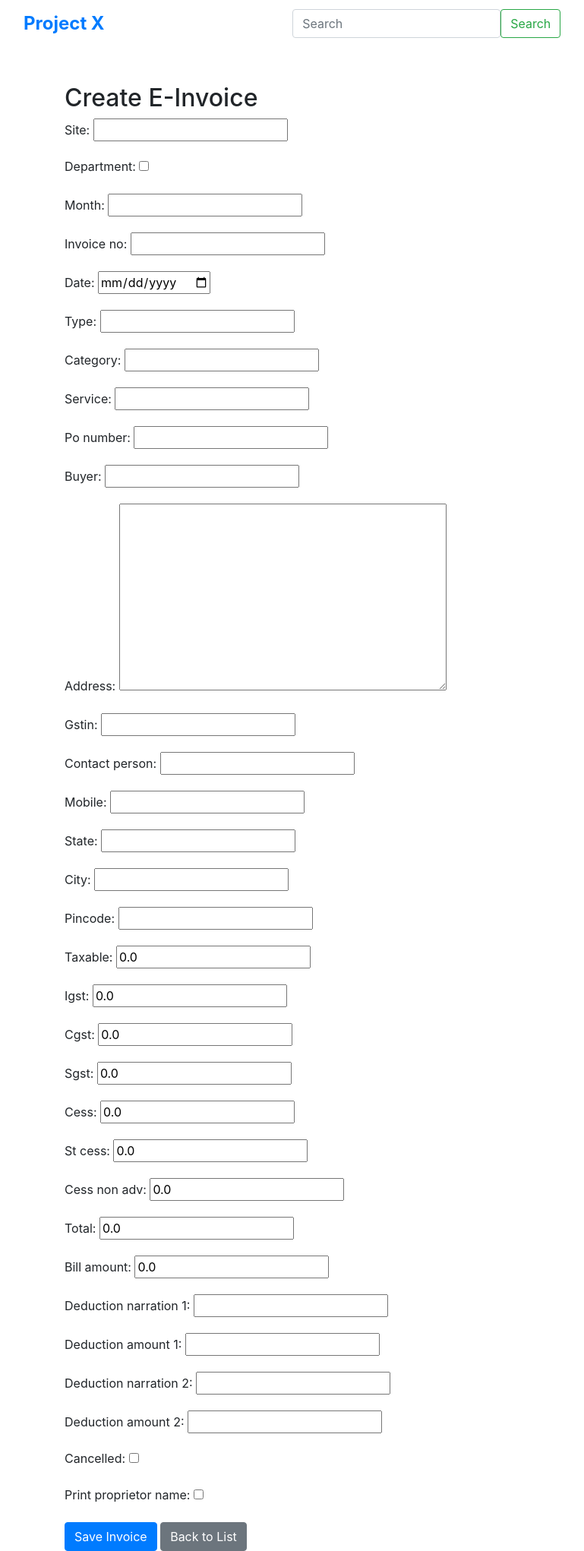
After one commit to arush420/Project-X, a Django app: page /employees/e-invoices/new/ in a window 1280 px wide. The commit adds this page. Shown: the whole page at 76% size, without its empty margins (0-769 px from the left). Run offline with Django 3.2, Linux system fonts and the light colour scheme; some libraries are stand-ins or nearby versions.

Commit message:
e-invoice added but problem with the list

```diff
--- a/salary_management/employees/forms.py
+++ b/salary_management/employees/forms.py
@@ -1,6 +1,7 @@
 from django import forms
 from .models import (Employee, Task, Payment, PurchaseItem, VendorInformation,
-                     Company, SalaryRule, Profile, StaffSalary, AdvanceTransaction)
+                     Company, SalaryRule, Profile, StaffSalary, AdvanceTransaction,
+                     EInvoice)
 from django.contrib.auth.forms import AuthenticationForm, UserCreationForm
 from django.contrib.auth.models import User
 import re
@@ -286,3 +287,18 @@ class AdvanceTransactionForm(forms.ModelForm):
         widgets = {
             'date': forms.SelectDateWidget(),
         }
+
+# E invoice for company
+class EInvoiceForm(forms.ModelForm):
+    class Meta:
+        model = EInvoice
+        fields = [
+            'site', 'department', 'month', 'invoice_no', 'date', 'type', 'category', 'service',
+            'po_number', 'buyer', 'address', 'gstin', 'contact_person', 'mobile', 'state', 'city',
+            'pincode', 'taxable', 'igst', 'cgst', 'sgst', 'cess', 'st_cess', 'cess_non_adv', 'total',
+            'bill_amount', 'deduction_narration_1', 'deduction_amount_1', 'deduction_narration_2', 'deduction_amount_2',
+            'cancelled', 'print_proprietor_name'
+        ]
+        widgets = {
+            'date': forms.DateInput(attrs={'type': 'date'}),
+        }
--- a/salary_management/employees/models.py
+++ b/salary_management/employees/models.py
@@ -477,3 +477,42 @@ class AdvanceTransaction(models.Model):
 
     def __str__(self):
         return f"Transaction on {self.date} for {self.staff_salary.name}"
+
+
+# E - Invoice
+class EInvoice(models.Model):
+    site = models.CharField(max_length=100)
+    department = models.BooleanField(default=False)
+    month = models.CharField(max_length=20)
+    invoice_no = models.CharField(max_length=50)
+    date = models.DateField()
+    type = models.CharField(max_length=50)
+    category = models.CharField(max_length=50)
+    service = models.CharField(max_length=100)
+    po_number = models.CharField(max_length=50, blank=True, null=True)
+    buyer = models.CharField(max_length=100, blank=True, null=True)
+    address = models.TextField(blank=True, null=True)
+    gstin = models.CharField(max_length=15, blank=True, null=True)
+    contact_person = models.CharField(max_length=100, blank=True, null=True)
+    mobile = models.CharField(max_length=15, blank=True, null=True)
+    state = models.CharField(max_length=50, blank=True, null=True)
+    city = models.CharField(max_length=50, blank=True, null=True)
+    pincode = models.CharField(max_length=10, blank=True, null=True)
+    taxable = models.DecimalField(max_digits=10, decimal_places=2, default=0.00)
+    igst = models.DecimalField(max_digits=10, decimal_places=2, default=0.00)
+    cgst = models.DecimalField(max_digits=10, decimal_places=2, default=0.00)
+    sgst = models.DecimalField(max_digits=10, decimal_places=2, default=0.00)
+    cess = models.DecimalField(max_digits=10, decimal_places=2, default=0.00)
+    st_cess = models.DecimalField(max_digits=10, decimal_places=2, default=0.00)
+    cess_non_adv = models.DecimalField(max_digits=10, decimal_places=2, default=0.00)
+    total = models.DecimalField(max_digits=10, decimal_places=2, default=0.00)
+    bill_amount = models.DecimalField(max_digits=10, decimal_places=2, default=0.00)
+    deduction_narration_1 = models.CharField(max_length=255, blank=True, null=True)
+    deduction_amount_1 = models.DecimalField(max_digits=10, decimal_places=2, blank=True, null=True)
+    deduction_narration_2 = models.CharField(max_length=255, blank=True, null=True)
+    deduction_amount_2 = models.DecimalField(max_digits=10, decimal_places=2, blank=True, null=True)
+    cancelled = models.BooleanField(default=False)
+    print_proprietor_name = models.BooleanField(default=False)
+
+    def __str__(self):
+        return f"Invoice {self.invoice_no} - {self.buyer}"
--- /dev/null
+++ b/salary_management/employees/templates/employees/e_invoice_form.html
@@ -0,0 +1,13 @@
+{% extends 'base.html' %}
+{% block title %}E-Invoice{% endblock %}
+{% block content %}
+<div class="container mt-5">
+    <h2>{% if form.instance.pk %}Edit{% else %}Create{% endif %} E-Invoice</h2>
+    <form method="post">
+        {% csrf_token %}
+        {{ form.as_p }}
+        <button type="submit" class="btn btn-primary">Save Invoice</button>
+        <a href="{% url 'employees:e_invoice_list' %}" class="btn btn-secondary">Back to List</a>
+    </form>
+</div>
+{% endblock %}
--- a/salary_management/employees/templates/employees/home.html
+++ b/salary_management/employees/templates/employees/home.html
@@ -23,6 +23,8 @@
             <a href="{% url 'employees:company_list' %}" class="btn btn-primary">Company List</a>
             <a href="{% url 'employees:company_add' %}" class="btn btn-primary">Add Company </a>
             <a href="{% url 'employees:admin_dashboard' %}" class="btn btn-primary">Admin Dashboard</a>
+            <a href="{% url 'employees:e_invoice_create' %}" class="btn btn-primary">E Invoice Create</a>
+            <a href="{% url 'employees:e_invoice_list' %}" class="btn btn-primary">E Invoice List</a>
         </div>
 
         <div class="row">
--- a/salary_management/employees/urls.py
+++ b/salary_management/employees/urls.py
@@ -56,4 +56,9 @@ urlpatterns = [
     path('edit-transaction/<int:pk>/', views.edit_transaction, name='edit_transaction'),
     path('settings/', views.settings_view, name='settings'),  # Add this for the settings page
     path('save-theme-preference/', views.save_theme_preference, name='save_theme_preference'), #added this to save theme preference
+
+    # E-Invoice
+    path('e-invoices/', views.e_invoice_list, name='e_invoice_list'),
+    path('e-invoices/new/', views.e_invoice_create, name='e_invoice_create'),
+    path('e-invoices/edit/<int:pk>/', views.e_invoice_update, name='e_invoice_update'),
 ] + static(settings.MEDIA_URL, document_root=settings.MEDIA_ROOT)
--- a/salary_management/employees/views.py
+++ b/salary_management/employees/views.py
@@ -26,10 +26,10 @@ from openpyxl.utils.datetime import days_to_time
 
 # Import your models and forms
 from .models import (Employee, Salary, Task, Profile, Payment, PurchaseItem, VendorInformation, Company,
-                     StaffSalary, AdvanceTransaction, SalaryRule)
+                     StaffSalary, AdvanceTransaction, SalaryRule, EInvoice)
 from .forms import (EmployeeForm, TaskForm, ExcelUploadForm, PaymentForm, PurchaseItemForm, VendorInformationForm,
                     CompanyForm, AddCompanyForm, EmployeeSearchForm, CustomUserCreationForm, StaffSalaryForm,
-                    AdvanceTransactionForm, ProfileEditForm, LoginForm, SalaryRuleFormSet)
+                    AdvanceTransactionForm, ProfileEditForm, LoginForm, SalaryRuleFormSet, EInvoiceForm)
 
 
 def get_user_role_flags(user):
@@ -937,3 +937,30 @@ def staff_salary_update(request, pk):
     else:
         form = StaffSalaryForm(instance=salary)
     return render(request, 'employees/staff_salary_form.html', {'form': form})
+
+# Creating, editing invoice
+def e_invoice_list(request):
+    invoices = EInvoice.objects.all()
+    return render(request, 'employees/e_invoice_list.html', {'invoices': invoices})
+
+def e_invoice_create(request):
+    if request.method == 'POST':
+        form = EInvoiceForm(request.POST)
+        if form.is_valid():
+            form.save()
+            return redirect('e_invoice_list')
+    else:
+        form = EInvoiceForm()
+    return render(request, 'employees/e_invoice_form.html', {'form': form})
+
+# Update existing invoice
+def e_invoice_update(request, pk):
+    invoice = get_object_or_404(EInvoice, pk=pk)
+    if request.method == 'POST':
+        form = EInvoiceForm(request.POST)
+        if form.is_valid():
+            form.save()
+            return redirect('employees:e_invoice_list')
+    else:
+        form = EInvoiceForm(instance=invoice)
+    return render(request, 'employees/e_invoice_form.html', {'form': form})
```
Also changed, not shown: salary_management/employees/templates/employees/e_invoice_list.html (added, +43 -0 lines), salary_management/db.sqlite3, salary_management/employees/migrations/0001_initial.py (added), salary_management/employees/migrations/__init__.py (added).
